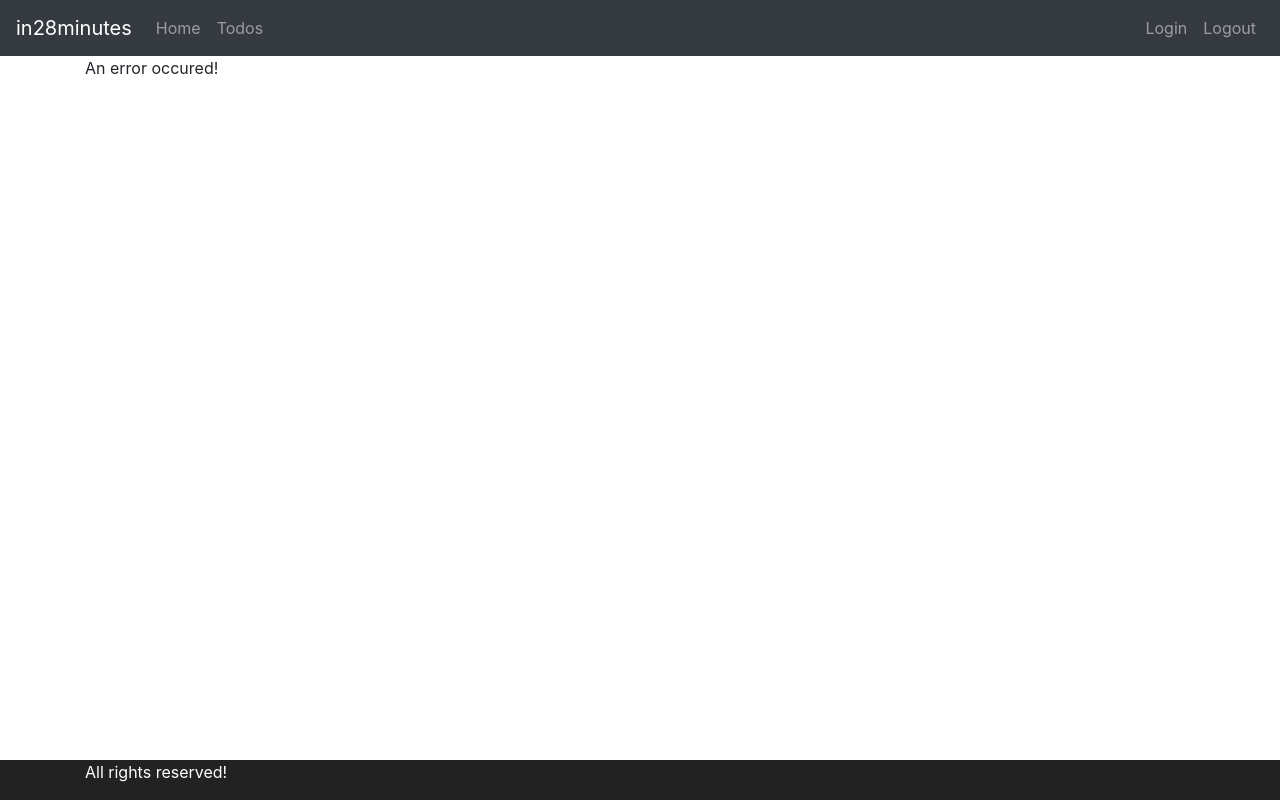
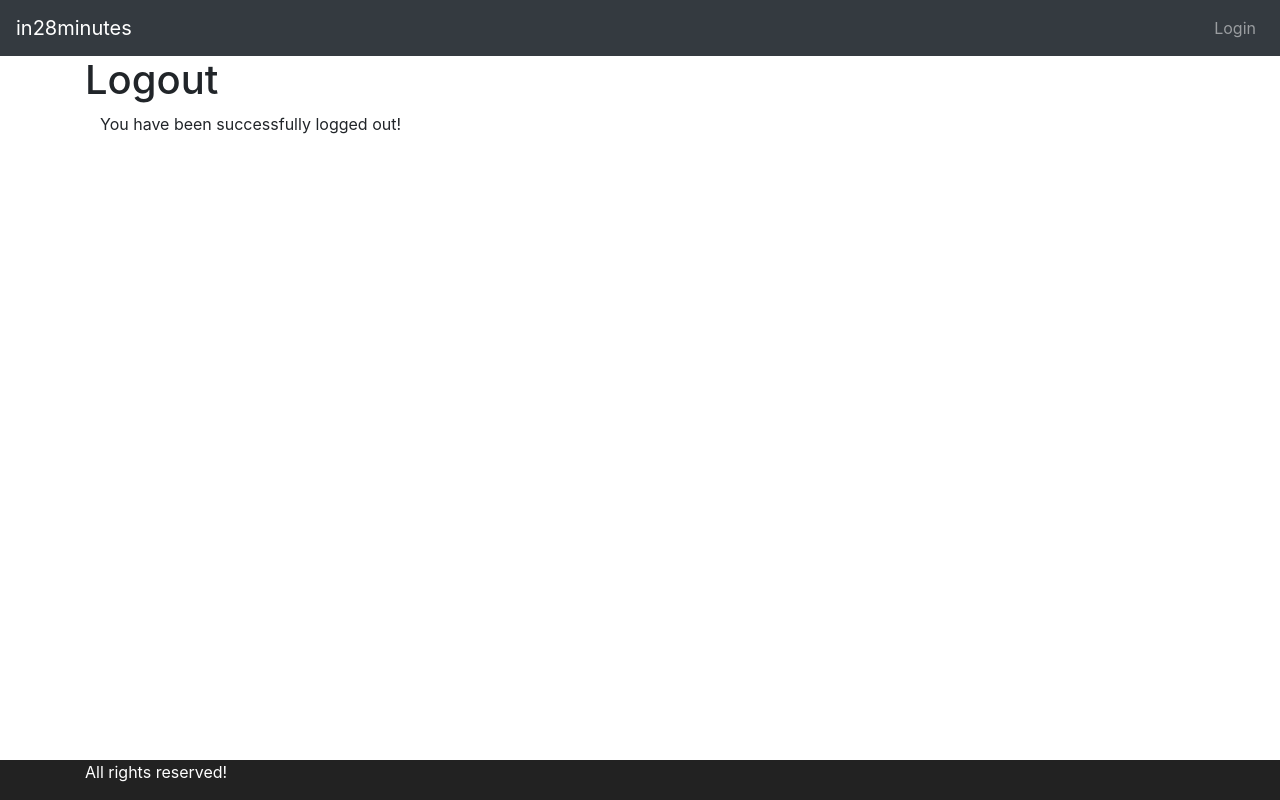
Before and after one commit to max-faupel/todo-app, an Angular app: page /logout in a window 1280 px wide. Built offline with nearby package versions, Linux system fonts and the light colour scheme.

Commit message:
implement logout

```diff
--- a/src/app/app-routing.module.ts
+++ b/src/app/app-routing.module.ts
@@ -3,6 +3,7 @@ import { RouterModule, Routes } from '@angular/router';
 import { ErrorComponent } from './error/error.component';
 import { ListTodosComponent } from './list-todos/list-todos.component';
 import { LoginComponent } from './login/login.component';
+import { LogoutComponent } from './logout/logout.component';
 import { WelcomeComponent } from './welcome/welcome.component';
 
 const routes: Routes = [
@@ -10,6 +11,7 @@ const routes: Routes = [
   { path: 'login', component: LoginComponent },
   { path: 'welcome/:name', component: WelcomeComponent },
   { path: 'todos', component: ListTodosComponent },
+  { path: 'logout', component: LogoutComponent },
   { path: '**', component: ErrorComponent }
 ];
 
--- a/src/app/app.module.ts
+++ b/src/app/app.module.ts
@@ -10,6 +10,7 @@ import { ErrorComponent } from './error/error.component';
 import { ListTodosComponent } from './list-todos/list-todos.component';
 import { MenuComponent } from './menu/menu.component';
 import { FooterComponent } from './footer/footer.component';
+import { LogoutComponent } from './logout/logout.component';
 
 @NgModule({
   declarations: [
@@ -19,7 +20,8 @@ import { FooterComponent } from './footer/footer.component';
     ErrorComponent,
     ListTodosComponent,
     MenuComponent,
-    FooterComponent
+    FooterComponent,
+    LogoutComponent
   ],
   imports: [
     BrowserModule,
--- /dev/null
+++ b/src/app/logout/logout.component.html
@@ -0,0 +1,4 @@
+<h1>Logout</h1>
+<div class="container">
+  You have been successfully logged out!
+</div>
--- /dev/null
+++ b/src/app/logout/logout.component.ts
@@ -0,0 +1,17 @@
+import { Component, OnInit } from '@angular/core';
+import { HardcodedAuthenticationService } from '../service/hardcoded-authentication.service';
+
+@Component({
+  selector: 'app-logout',
+  templateUrl: './logout.component.html',
+  styleUrls: ['./logout.component.css']
+})
+export class LogoutComponent implements OnInit {
+
+  constructor(private hardcodedAuthenticationService : HardcodedAuthenticationService) { }
+
+  ngOnInit(): void {
+    this.hardcodedAuthenticationService.logout()
+  }
+
+}
--- a/src/app/menu/menu.component.html
+++ b/src/app/menu/menu.component.html
@@ -2,12 +2,12 @@
   <nav class="navbar navbar-expand-md navbar-dark bg-dark">
     <div><a href="https://www.in28minutes.com" class="navbar-brand">in28minutes</a></div>
     <ul class="navbar-nav">
-      <li><a routerLink="" class="nav-link">Home</a></li>
-      <li><a routerLink="/todos" class="nav-link">Todos</a></li>
+      <li *ngIf="hardcodedAuthenticationService.isUserLoggedIn()"><a routerLink="" class="nav-link">Home</a></li>
+      <li *ngIf="hardcodedAuthenticationService.isUserLoggedIn()"><a routerLink="/todos" class="nav-link">Todos</a></li>
     </ul>
     <ul class="navbar-nav navbar-collapse justify-content-end">
-      <li><a routerLink="/login" class="nav-link">Login</a></li>
-      <li><a routerLink="/logout" class="nav-link">Logout</a></li>
+      <li *ngIf="!hardcodedAuthenticationService.isUserLoggedIn()"><a routerLink="/login" class="nav-link">Login</a></li>
+      <li *ngIf="hardcodedAuthenticationService.isUserLoggedIn()"><a routerLink="/logout" class="nav-link">Logout</a></li>
     </ul>
   </nav>
 </header>
--- a/src/app/menu/menu.component.ts
+++ b/src/app/menu/menu.component.ts
@@ -1,4 +1,5 @@
 import { Component, OnInit } from '@angular/core';
+import { HardcodedAuthenticationService } from '../service/hardcoded-authentication.service';
 
 @Component({
   selector: 'app-menu',
@@ -7,7 +8,7 @@ import { Component, OnInit } from '@angular/core';
 })
 export class MenuComponent implements OnInit {
 
-  constructor() { }
+  constructor(public hardcodedAuthenticationService : HardcodedAuthenticationService) { }
 
   ngOnInit(): void {
   }
--- a/src/app/service/hardcoded-authentication.service.ts
+++ b/src/app/service/hardcoded-authentication.service.ts
@@ -15,8 +15,12 @@ export class HardcodedAuthenticationService {
     return false
   }
 
-  isUserLoggedId() {
+  isUserLoggedIn() {
     let user = sessionStorage.getItem('authenticatedUser')
     return !(user === null)
   }
+
+  logout() {
+    sessionStorage.removeItem('authenticatedUser')
+  }
 }
```
Also changed, not shown: src/app/logout/logout.component.css (added), 1 other file (tests, documents, lock files or other folders).
